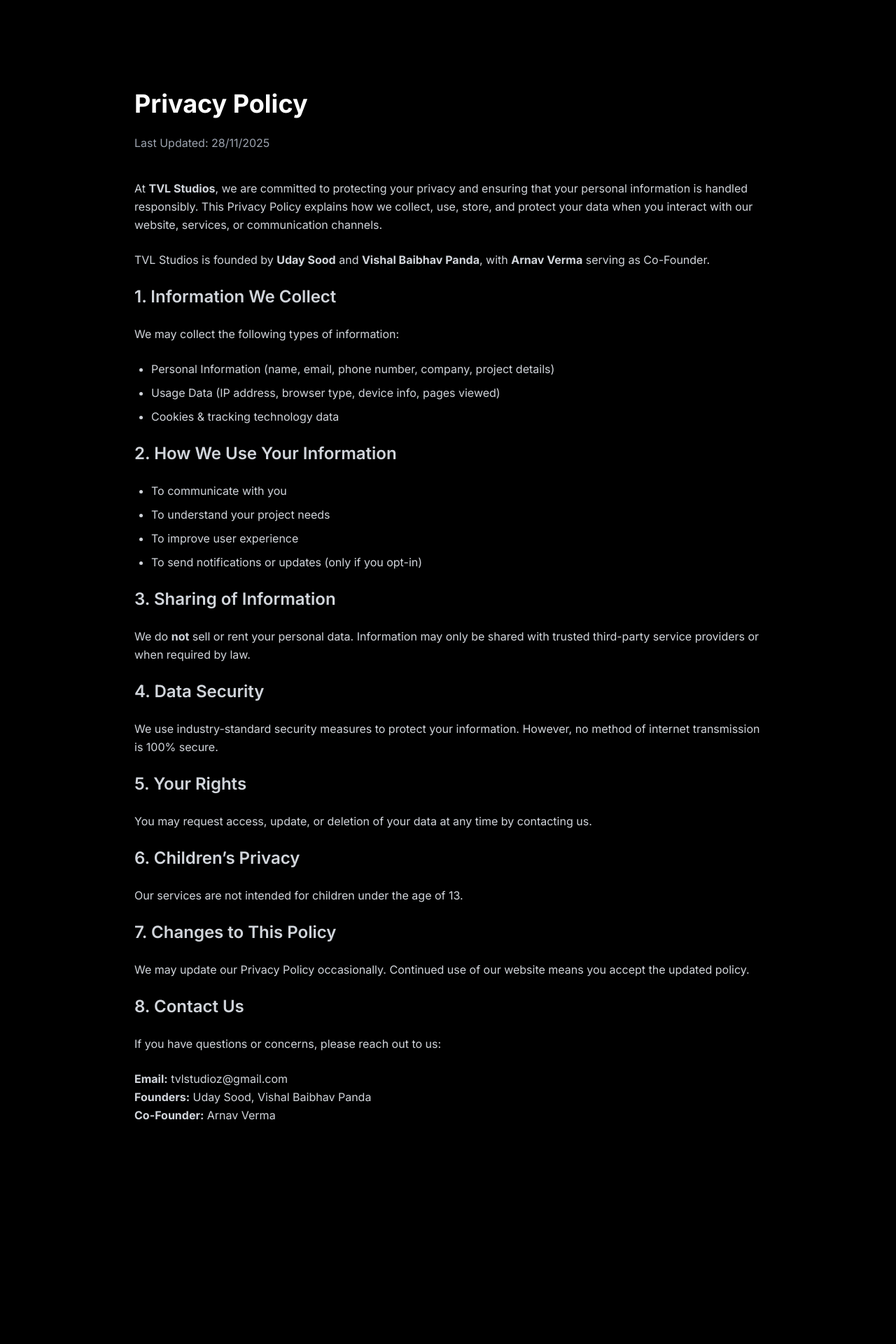
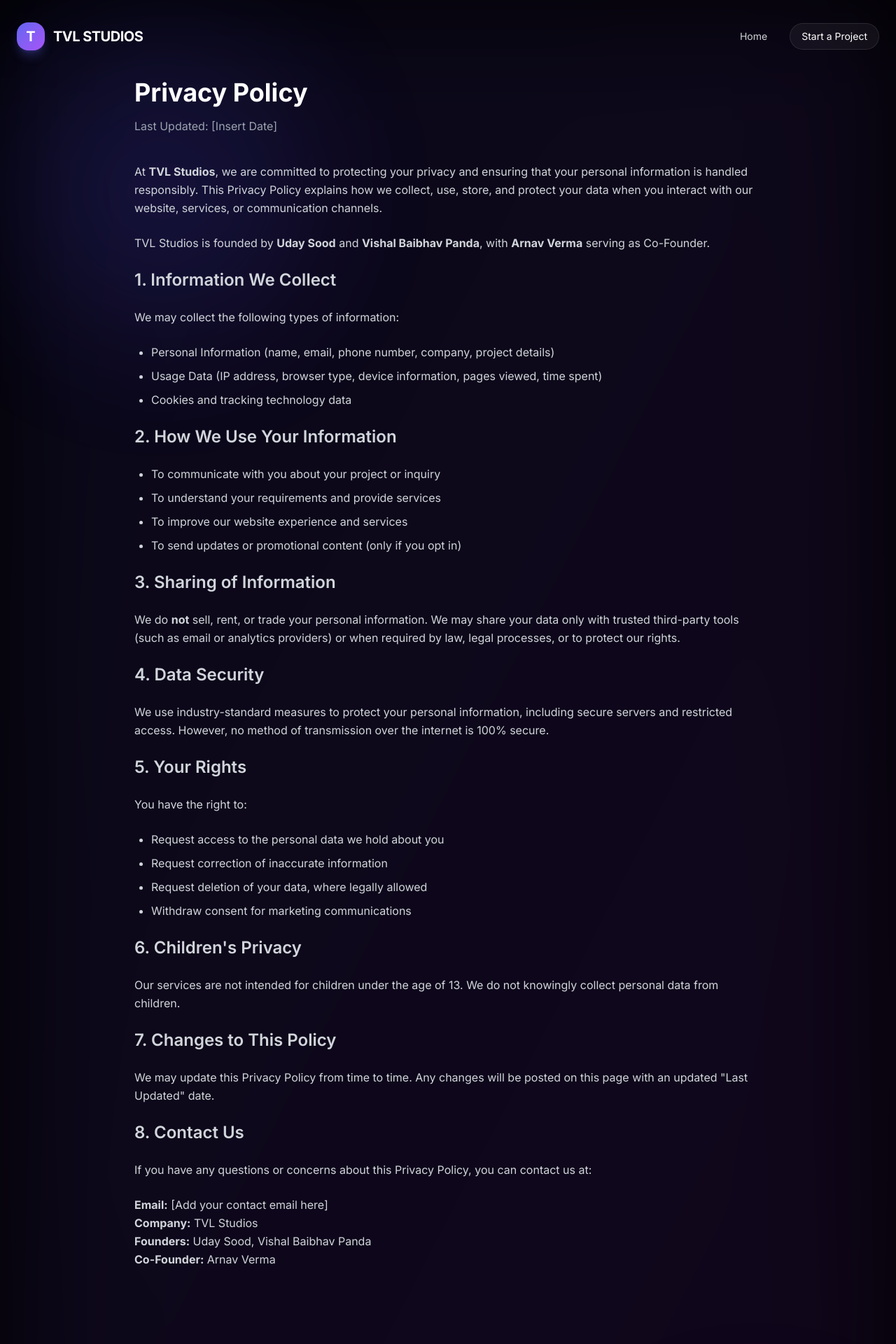
Before and after one commit to Umday-231105/tvlstudios, a Next.js app: page /privacy-policy in a window 1280 px wide. Shown: the top 1920 px of the page at 70% size. Before the commit the page ends 1734 px from the top, so only its background shows below. Built offline with nearby package versions, Linux system fonts and the light colour scheme.

Commit message:
Refactor Privacy Policy page with Navbar and Footer

```diff
--- a/src/app/privacy-policy/page.jsx
+++ b/src/app/privacy-policy/page.jsx
@@ -1,24 +1,170 @@
 'use client';
-import React from "react";
+import React, { useState, useEffect } from "react";
+import { ArrowRight, Menu, X } from "lucide-react";
 
-export default function PrivacyPolicy() {
+/* -------------------- NAVBAR -------------------- */
+const Navbar = () => {
+  const [isScrolled, setIsScrolled] = useState(false);
+  const [mobileMenuOpen, setMobileMenuOpen] = useState(false);
+
+  useEffect(() => {
+    const handleScroll = () => setIsScrolled(window.scrollY > 50);
+    window.addEventListener("scroll", handleScroll);
+    return () => window.removeEventListener("scroll", handleScroll);
+  }, []);
+
   return (
-    <div className="min-h-screen bg-black text-white px-6 py-32">
+    <nav
+      className={`fixed top-0 left-0 right-0 z-50 transition-all duration-300 ${
+        isScrolled
+          ? "bg-black/80 backdrop-blur-xl border-b border-white/5 py-4"
+          : "bg-transparent py-8"
+      }`}
+    >
+      <div className="container mx-auto px-6 flex justify-between items-center">
+        {/* Logo */}
+        <a href="/" className="flex items-center gap-3 cursor-pointer group">
+          <div className="w-10 h-10 bg-gradient-to-br from-indigo-500 to-purple-500 rounded-2xl flex items-center justify-center shadow-lg shadow-indigo-500/30 group-hover:shadow-indigo-500/50 transition-all duration-300">
+            <span className="text-white font-bold text-xl">T</span>
+          </div>
+          <span className="text-xl font-bold tracking-tight group-hover:text-indigo-300 transition-colors duration-300">
+            TVL STUDIOS
+          </span>
+        </a>
+
+        {/* Desktop Menu */}
+        <div className="hidden md:flex items-center gap-8">
+          <a
+            href="/"
+            className="text-sm text-gray-300 hover:text-white transition-colors duration-200"
+          >
+            Home
+          </a>
+          <a
+            href="/start-project"
+            className="text-sm text-white px-4 py-2 rounded-full border border-white/10 bg-white/5 hover:bg-white/10 transition-all duration-200"
+          >
+            Start a Project
+          </a>
+        </div>
+
+        {/* Mobile Menu Button */}
+        <button
+          className="md:hidden p-2 rounded-full border border-white/10 bg-white/5"
+          onClick={() => setMobileMenuOpen((prev) => !prev)}
+        >
+          {mobileMenuOpen ? <X size={20} /> : <Menu size={20} />}
+        </button>
+      </div>
+
+      {/* Mobile Menu */}
+      {mobileMenuOpen && (
+        <div className="md:hidden mt-3 px-6">
+          <div className="bg-black/80 backdrop-blur-xl border border-white/10 rounded-2xl p-4 flex flex-col gap-3">
+            <a
+              href="/"
+              className="text-sm text-gray-300 hover:text-white transition-colors duration-200"
+              onClick={() => setMobileMenuOpen(false)}
+            >
+              Home
+            </a>
+            <a
+              href="/start-project"
+              className="text-sm text-white px-4 py-2 rounded-full border border-white/10 bg-white/5 hover:bg-white/10 transition-all duration-200 text-center"
+              onClick={() => setMobileMenuOpen(false)}
+            >
+              Start a Project
+            </a>
+          </div>
+        </div>
+      )}
+    </nav>
+  );
+};
+
+/* -------------------- FOOTER -------------------- */
+const Footer = () => {
+  return (
+    <footer className="bg-black pt-24 pb-12 border-t border-white/10 relative overflow-hidden mt-24">
+      {/* Glow Background */}
+      <div className="absolute bottom-0 left-1/2 -translate-x-1/2 w-[520px] h-[520px] bg-gradient-to-t from-indigo-500/20 via-purple-500/10 to-transparent rounded-full blur-[120px] pointer-events-none" />
+
+      <div className="container mx-auto px-6 relative z-10">
+        {/* CTA */}
+        <div className="grid grid-cols-1 md:grid-cols-2 gap-12 mb-16">
+          <div>
+            <h2 className="text-4xl md:text-6xl font-bold mb-6 tracking-tight">
+              Ready to start <br /> your project?
+            </h2>
+            <p className="text-lg text-gray-400 max-w-md">
+              Tell us about your website, brand, or idea. We&apos;ll review it and
+              get back to you with the next steps.
+            </p>
+          </div>
+
+          <div className="flex flex-col items-start md:items-end gap-4">
+            <button
+              onClick={() => (window.location.href = "/start-project")}
+              className="px-8 py-3 bg-white text-black rounded-full text-sm font-medium tracking-wide hover:bg-gray-100 transition-all duration-300 hover:scale-105 active:scale-95 flex items-center gap-2"
+            >
+              Start a project
+              <ArrowRight size={18} />
+            </button>
+            <p className="text-xs text-gray-500">
+              Share a few details and we&apos;ll usually respond within 24 hours.
+            </p>
+          </div>
+        </div>
+
+        {/* Bottom line */}
+        <div className="flex flex-col md:flex-row justify-between items-center pt-6 border-t border-white/10 text-sm text-gray-600">
+          <p>&copy; 2026 TVL Studios. All rights reserved.</p>
+          <div className="flex gap-8 mt-4 md:mt-0">
+            <a href="/privacy-policy" className="hover:text-gray-400 transition-colors">
+              Privacy Policy
+            </a>
+            <a href="/terms-of-service" className="hover:text-gray-400 transition-colors">
+              Terms of Service
+            </a>
+          </div>
+        </div>
+      </div>
+    </footer>
+  );
+};
+
+/* -------------------- PAGE CONTENT -------------------- */
+export default function PrivacyPolicyPage() {
+  return (
+    <div className="min-h-screen bg-black text-white relative overflow-hidden">
+      {/* Background Glow */}
+      <div className="absolute inset-0 bg-gradient-to-br from-indigo-900/20 to-purple-900/20 blur-[90px]" />
+
+      {/* Floating Orbs */}
+      <div className="absolute top-20 left-10 w-96 h-96 bg-indigo-600/20 rounded-full blur-[120px] animate-pulse" />
+      <div className="absolute bottom-20 right-10 w-80 h-80 bg-purple-600/20 rounded-full blur-[120px] animate-pulse" />
+
+      {/* Navbar */}
+      <Navbar />
+
+      {/* Privacy Policy Content */}
+      <div className="relative z-10 container mx-auto px-6 py-28">
         <div className="max-w-4xl mx-auto">
-
-        <h1 className="text-4xl font-bold mb-6">Privacy Policy</h1>
-        <p className="text-gray-400 mb-10">Last Updated: 28/11/2025 </p>
+          <h1 className="text-4xl font-bold mb-4">Privacy Policy</h1>
+          <p className="text-gray-400 mb-10">Last Updated: [Insert Date]</p>
 
           <div className="space-y-6 text-gray-300 leading-relaxed">
-
             <p>
-            At <strong>TVL Studios</strong>, we are committed to protecting your privacy and ensuring that your personal
-            information is handled responsibly. This Privacy Policy explains how we collect, use, store, and protect your
-            data when you interact with our website, services, or communication channels.
+              At <strong>TVL Studios</strong>, we are committed to protecting your
+              privacy and ensuring that your personal information is handled
+              responsibly. This Privacy Policy explains how we collect, use,
+              store, and protect your data when you interact with our website,
+              services, or communication channels.
             </p>
 
             <p>
-            TVL Studios is founded by <strong>Uday Sood</strong> and <strong>Vishal Baibhav Panda</strong>, with{" "}
+              TVL Studios is founded by <strong>Uday Sood</strong> and{" "}
+              <strong>Vishal Baibhav Panda</strong>, with{" "}
               <strong>Arnav Verma</strong> serving as Co-Founder.
             </p>
 
@@ -27,54 +173,68 @@
 
             <ul className="list-disc ml-6 space-y-2">
               <li>Personal Information (name, email, phone number, company, project details)</li>
-            <li>Usage Data (IP address, browser type, device info, pages viewed)</li>
-            <li>Cookies & tracking technology data</li>
+              <li>Usage Data (IP address, browser type, device information, pages viewed, time spent)</li>
+              <li>Cookies and tracking technology data</li>
             </ul>
 
             <h2 className="text-2xl font-semibold mt-10">2. How We Use Your Information</h2>
             <ul className="list-disc ml-6 space-y-2">
-            <li>To communicate with you</li>
-            <li>To understand your project needs</li>
-            <li>To improve user experience</li>
-            <li>To send notifications or updates (only if you opt-in)</li>
+              <li>To communicate with you about your project or inquiry</li>
+              <li>To understand your requirements and provide services</li>
+              <li>To improve our website experience and services</li>
+              <li>To send updates or promotional content (only if you opt in)</li>
             </ul>
 
             <h2 className="text-2xl font-semibold mt-10">3. Sharing of Information</h2>
             <p>
-            We do <strong>not</strong> sell or rent your personal data. Information may only be shared with trusted
-            third-party service providers or when required by law.
+              We do <strong>not</strong> sell, rent, or trade your personal
+              information. We may share your data only with trusted third-party
+              tools (such as email or analytics providers) or when required by
+              law, legal processes, or to protect our rights.
             </p>
 
             <h2 className="text-2xl font-semibold mt-10">4. Data Security</h2>
             <p>
-            We use industry-standard security measures to protect your information. However, no method of internet
-            transmission is 100% secure.
+              We use industry-standard measures to protect your personal
+              information, including secure servers and restricted access.
+              However, no method of transmission over the internet is 100% secure.
             </p>
 
             <h2 className="text-2xl font-semibold mt-10">5. Your Rights</h2>
-          <p>You may request access, update, or deletion of your data at any time by contacting us.</p>
+            <p>You have the right to:</p>
+            <ul className="list-disc ml-6 space-y-2">
+              <li>Request access to the personal data we hold about you</li>
+              <li>Request correction of inaccurate information</li>
+              <li>Request deletion of your data, where legally allowed</li>
+              <li>Withdraw consent for marketing communications</li>
+            </ul>
 
-          <h2 className="text-2xl font-semibold mt-10">6. Children’s Privacy</h2>
-          <p>Our services are not intended for children under the age of 13.</p>
+            <h2 className="text-2xl font-semibold mt-10">6. Children&apos;s Privacy</h2>
+            <p>
+              Our services are not intended for children under the age of 13. We
+              do not knowingly collect personal data from children.
+            </p>
 
             <h2 className="text-2xl font-semibold mt-10">7. Changes to This Policy</h2>
             <p>
-            We may update our Privacy Policy occasionally. Continued use of our website means you accept the updated
-            policy.
+              We may update this Privacy Policy from time to time. Any changes
+              will be posted on this page with an updated &quot;Last Updated&quot; date.
             </p>
 
             <h2 className="text-2xl font-semibold mt-10">8. Contact Us</h2>
+            <p>If you have any questions or concerns about this Privacy Policy, you can contact us at:</p>
             <p>
-            If you have questions or concerns, please reach out to us:
-          </p>
-          <p>
-            <strong>Email:</strong> tvlstudioz@gmail.com <br />
+              <strong>Email:</strong> [Add your contact email here] <br />
+              <strong>Company:</strong> TVL Studios <br />
               <strong>Founders:</strong> Uday Sood, Vishal Baibhav Panda <br />
               <strong>Co-Founder:</strong> Arnav Verma
             </p>
-
           </div>
         </div>
       </div>
+
+      {/* Footer */}
+      <Footer />
+    </div>
   );
 }
```
Lines whose indentation alone changed are shown as unchanged.
